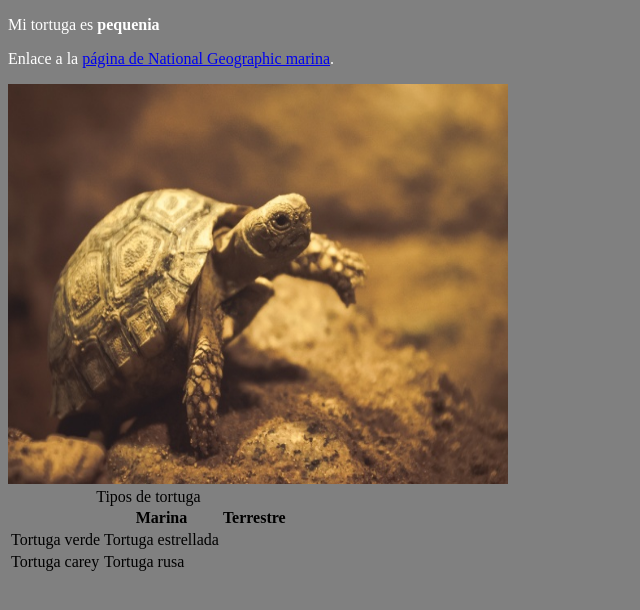
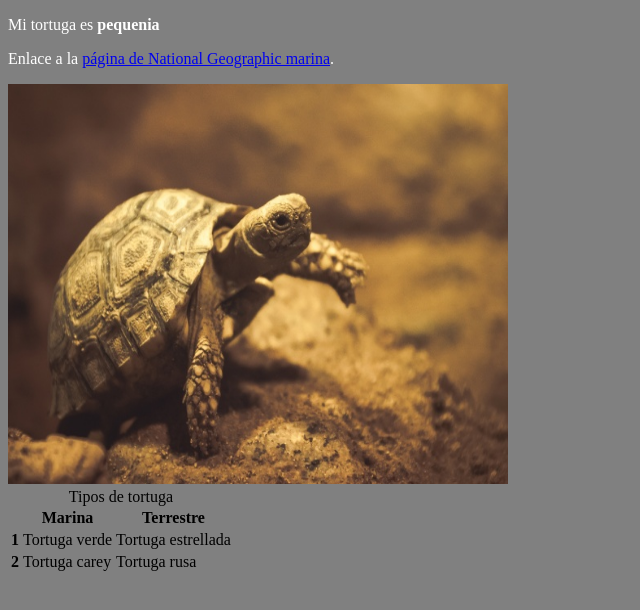
Before and after one commit to miguelibarra05/1EVAL_HTMLyCSS_TICO2_miguelibarra05, a plain HTML site: page paginabasica/miprimerapaginaweb.html in a window 1280 px wide. Shown: the whole page, without its empty margins (0-640 px from the left). Drawn offline with Linux system fonts and the light colour scheme.

Commit message:
Update miprimerapaginaweb.html

```diff
--- a/paginabasica/miprimerapaginaweb.html
+++ b/paginabasica/miprimerapaginaweb.html
@@ -21,10 +21,12 @@
       <th>Terrestre</th>
     </tr>
     <tr>
+      <th>1</th>
       <td>Tortuga verde</td>
       <td>Tortuga estrellada</td>
     </tr>
     <tr>
+      <th>2</th>
       <td>Tortuga carey</td>
       <td>Tortuga rusa</td>
     </tr>
```
